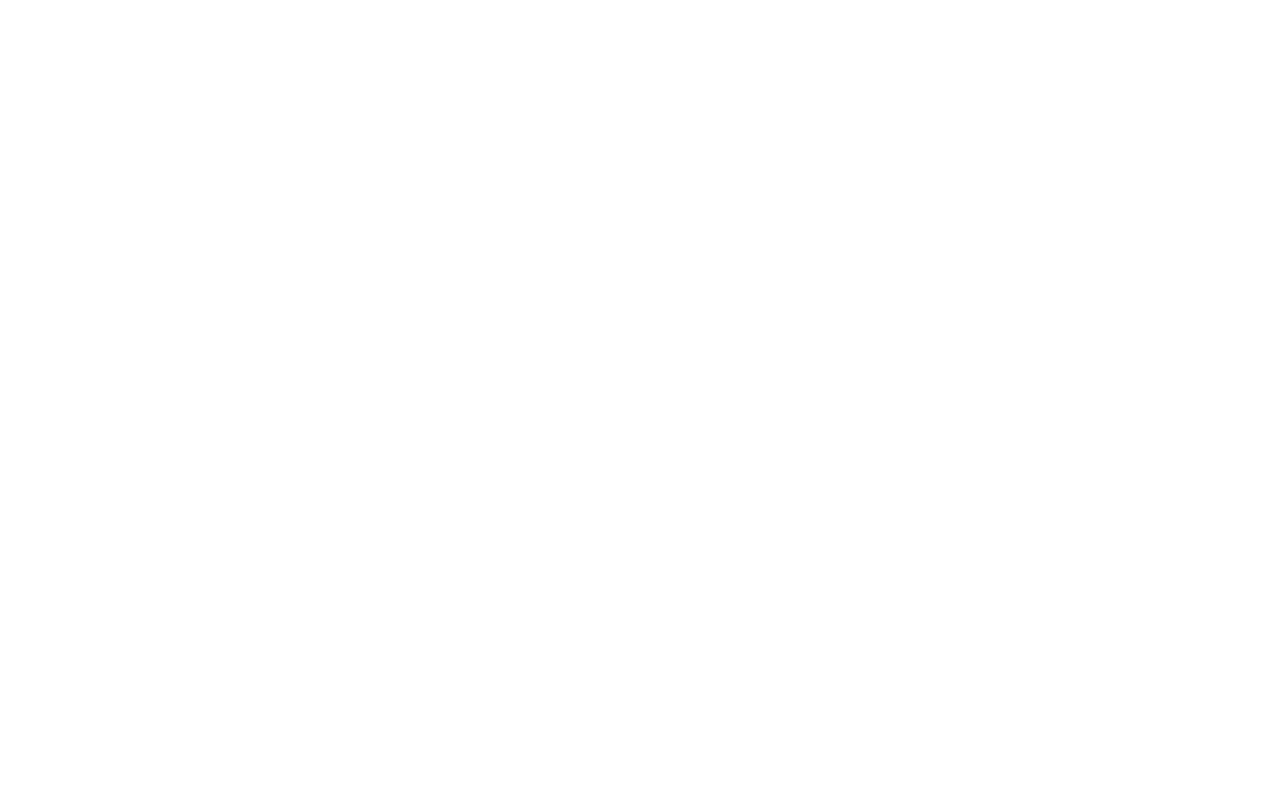
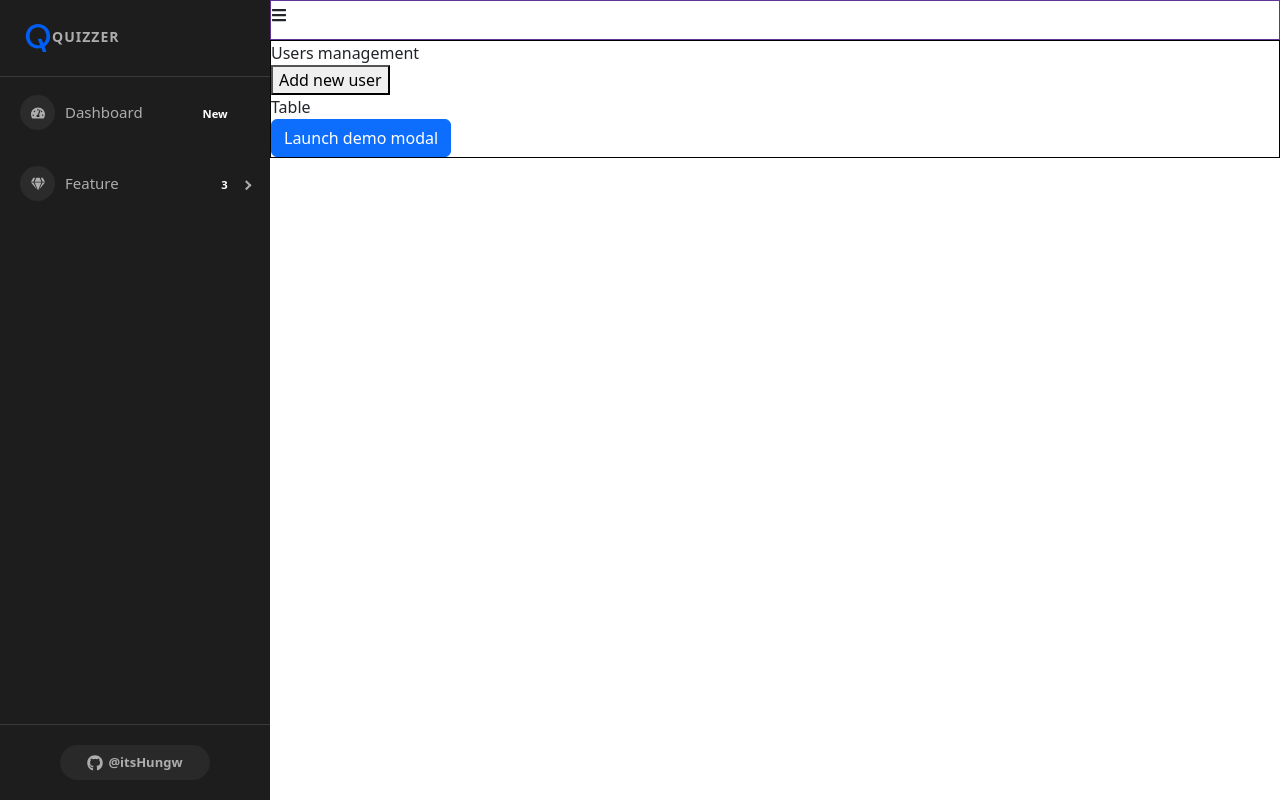
Before and after one commit to itsHungw/demo-Quizzer, a React (Create React App) app: page /admins/manage-users in a window 1280 px wide. Before the commit this address had no page. Built offline with nearby package versions, Linux system fonts and the light colour scheme.

Commit message:
video 56

```diff
--- a/src/components/Admin/Admin.js
+++ b/src/components/Admin/Admin.js
@@ -2,18 +2,28 @@
 import './Admin.scss'
 import { FaBars } from "react-icons/fa"
 import { useState } from "react"
+import { Outlet } from "react-router-dom"
 
 const AdminPage = (props) => {
     const [collapsed, setCollapsed] = useState(false)
 
     return (
         <div className="admin-container">
+
             <div className="admin-sidebar">
                 <SideBar collapsed={collapsed} />
             </div>
+
             <div className="admin-content">
-                <FaBars onClick={() => setCollapsed(!collapsed)} />
-                jhj
+
+                <div className="admin-header">
+                    <FaBars onClick={() => setCollapsed(!collapsed)} />
+                </div>
+
+                <div className="admin-main">
+                    <Outlet />
+                </div>
+
             </div>
         </div>
     )
--- a/src/components/Admin/Admin.scss
+++ b/src/components/Admin/Admin.scss
@@ -5,36 +5,22 @@
         height: 100vh;
     }
 
-    .sidebar-btn-wrapper {
-        display: flex;
-        align-items: center;
-        justify-content: center;
+    .admin-content {
+        width: 100%;
 
-        .sidebar-btn {
-            transition: width 0.3s;
-            width: 150px;
-            padding: 1px 15px;
-            border-radius: 40px;
-            background: rgba(255, 255, 255, 0.05);
-            color: #adadad;
-            text-decoration: none;
-            margin: 0 auto;
-            height: 35px;
-            display: flex;
-            align-items: center;
-            justify-content: center;
-            text-overflow: ellipsis;
-            overflow: hidden;
+        .admin-header {
+            height: 40px;
+            border: 1px solid rebeccapurple
+        }
 
-            span {
-                margin-left: 5px;
-                font-size: 13px;
-            }
-
-            &:hover {
-                color: #ccc;
-            }
+        .admin-main {
+            border: 1px solid black;
         }
     }
 
+
+
+
+
+
 }
--- a/src/components/Admin/SideBar.js
+++ b/src/components/Admin/SideBar.js
@@ -14,6 +14,9 @@
 import sidebarBg from '../../assets/bg2.jpg';
 import { SiQualcomm } from "react-icons/si";
 import { MdDashboard } from "react-icons/md";
+
+import './SideBar.scss';
+import { Link } from 'react-router-dom';
 
 
 
@@ -53,6 +56,7 @@
                             suffix={<span className="badge red">New</span>}
                         >
                             Dashboard
+                            <Link to="/admins" />
                         </MenuItem>
                         {/* <MenuItem icon={<FaGem />}>Component</MenuItem> */}
                     </Menu>
@@ -63,9 +67,9 @@
                             title={"Feature"}
                         // icon={<FaRegLaughWink />}
                         >
-                            <MenuItem>User management</MenuItem>
-                            <MenuItem>Quiz test management</MenuItem>
-                            <MenuItem>Question management</MenuItem>
+                            <MenuItem>User management<Link to="manage-users" /></MenuItem>
+                            <MenuItem>Quiz test management<Link to="/" /></MenuItem>
+                            <MenuItem>Question management<Link to="/" /></MenuItem>
                         </SubMenu>
 
                     </Menu>
--- /dev/null
+++ b/src/components/Admin/SideBar.scss
@@ -0,0 +1,31 @@
+   .sidebar-btn-wrapper {
+       display: flex;
+       align-items: center;
+       justify-content: center;
+
+       .sidebar-btn {
+           transition: width 0.3s;
+           width: 150px;
+           padding: 1px 15px;
+           border-radius: 40px;
+           background: rgba(255, 255, 255, 0.05);
+           color: #adadad;
+           text-decoration: none;
+           margin: 0 auto;
+           height: 35px;
+           display: flex;
+           align-items: center;
+           justify-content: center;
+           text-overflow: ellipsis;
+           overflow: hidden;
+
+           span {
+               margin-left: 5px;
+               font-size: 13px;
+           }
+
+           &:hover {
+               color: #ccc;
+           }
+       }
+   }
--- /dev/null
+++ b/src/components/Admin/contents/Dashboard.js
@@ -0,0 +1,7 @@
+const DashBoard = () => {
+    return (
+        <div>Dash board</div>
+    )
+}
+
+export default DashBoard
--- /dev/null
+++ b/src/components/Admin/contents/MangeUser.js
@@ -0,0 +1,18 @@
+import ModalCreateUser from "./ModalCreateUser"
+
+
+
+const ManageUser = () => {
+    return (
+        <div className="user-container">
+            <div className="manage-user-title">Users management</div>
+            <div className="user-content">
+                <div className="btn-add-user"><button>Add new user</button></div>
+                <div className="users-table">Table</div>
+                <ModalCreateUser />
+            </div>
+        </div>
+    )
+}
+
+export default ManageUser
--- /dev/null
+++ b/src/components/Admin/contents/ModalCreateUser.js
@@ -0,0 +1,68 @@
+import { useState } from 'react';
+import Button from 'react-bootstrap/Button';
+import Modal from 'react-bootstrap/Modal';
+
+function ModalCreateUser() {
+    const [show, setShow] = useState(false);
+
+    const handleClose = () => setShow(false);
+    const handleShow = () => setShow(true);
+
+    return (
+        <>
+            <Button variant="primary" onClick={handleShow}>
+                Launch demo modal
+            </Button>
+
+            <Modal show={show} onHide={handleClose} size='xl' backdrop='static'>
+                <Modal.Header closeButton>
+                    <Modal.Title>Add new user</Modal.Title>
+                </Modal.Header>
+
+                <Modal.Body>
+                    <form class="row g-3">
+                        <div class="col-md-6">
+                            <label for="inputEmail4" class="form-label">Email</label>
+                            <input type="email" class="form-control" id="inputEmail4" />
+                        </div>
+                        <div class="col-md-6">
+                            <label for="inputPassword4" class="form-label">Password</label>
+                            <input type="password" class="form-control" id="inputPassword4" />
+                        </div>
+
+                        <div class="col-md-6">
+                            <label for="inputCity" class="form-label">User name</label>
+                            <input type="text" class="form-control" id="inputCity" />
+                        </div>
+                        <div class="col-md-4">
+                            <label for="inputState" class="form-label">Role</label>
+                            <select id="inputState" class="form-select">
+                                <option selected>
+                                    Admin
+                                </option>
+                                <option>User</option>
+                            </select>
+                        </div>
+
+                        <div class="col-12">
+                            Image <input type='file' />
+                        </div>
+
+                    </form>
+                </Modal.Body>
+
+                <Modal.Footer>
+                    <Button variant="secondary" onClick={handleClose}>
+                        Close
+                    </Button>
+
+                    <Button variant="primary" onClick={handleClose}>
+                        Save
+                    </Button>
+                </Modal.Footer>
+            </Modal>
+        </>
+    );
+}
+
+export default ModalCreateUser
--- a/src/index.js
+++ b/src/index.js
@@ -9,6 +9,8 @@
 import AdminPage from './components/Admin/Admin';
 import UserPage from './components/User/User';
 import HomePage from './components/Home/HomePage';
+import DashBoard from './components/Admin/contents/Dashboard';
+import ManageUser from './components/Admin/contents/MangeUser';
 const root = ReactDOM.createRoot(document.getElementById('root'));
 root.render(
   <Provider store={store}>
@@ -19,8 +21,10 @@
           <Route index element={<HomePage />} />
           <Route path="users" element={<UserPage />} />
         </Route>
-        <Route path="admins" element={<AdminPage />} />
-
+        <Route path="/admins" element={<AdminPage />} >
+          <Route index element={<DashBoard />} />
+          <Route path="manage-users" element={<ManageUser />} />
+        </Route>
       </Routes>
     </BrowserRouter>
 
```
